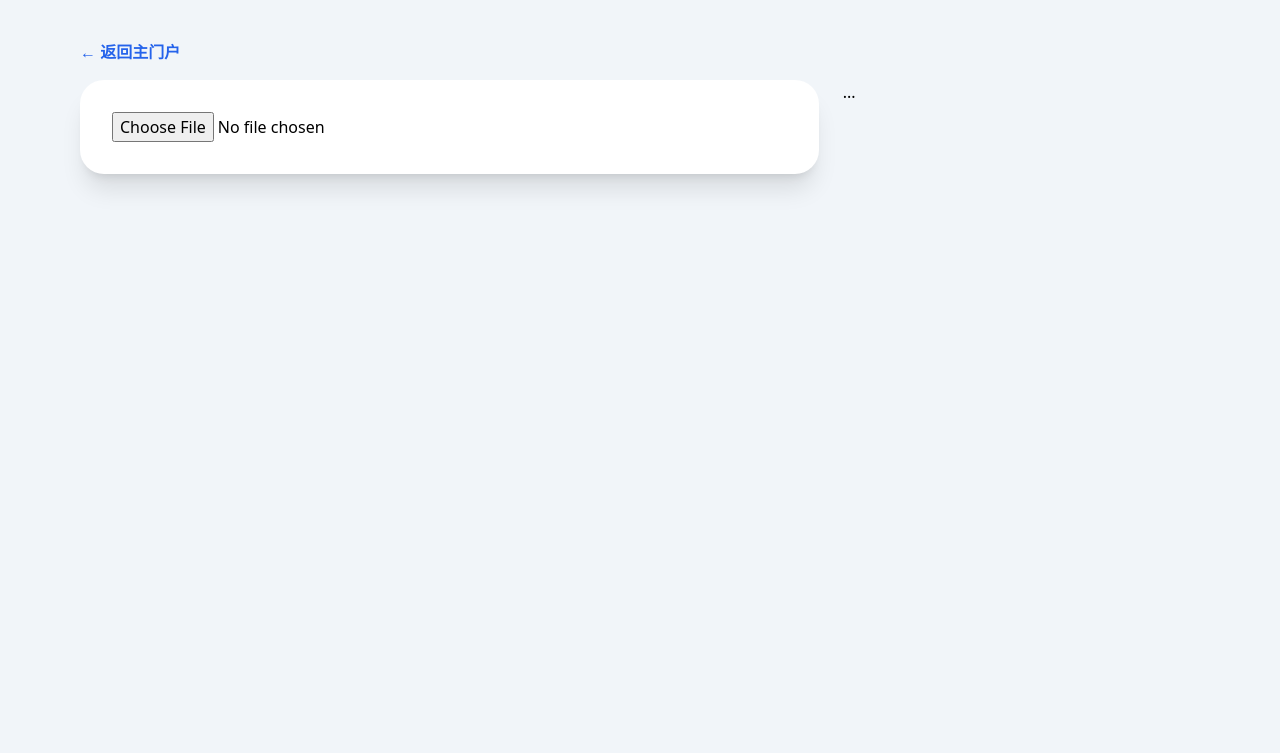
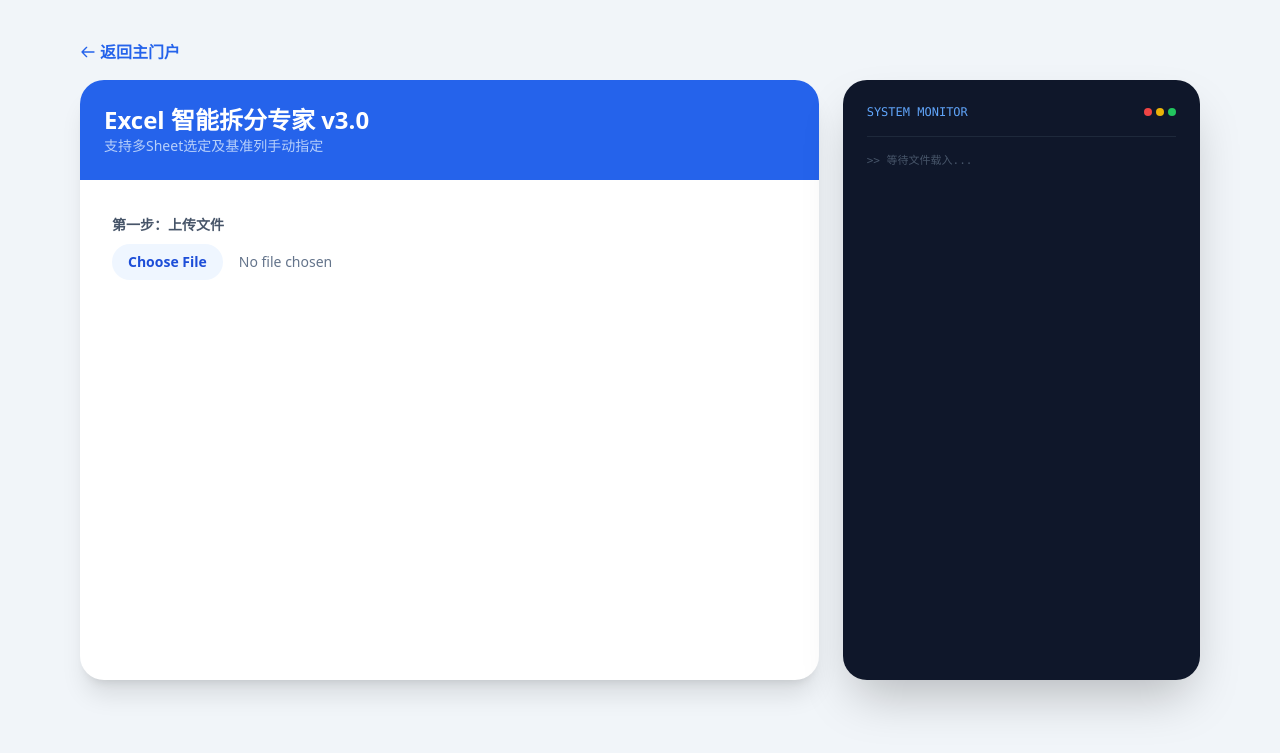
Before and after one commit to wangguoxing99/Excel, a Python web app: template templates/splitter.html in a window 1280 px wide. Shown: the top 753 px of the page. Run offline with Jinja, Linux system fonts and the light colour scheme; the template is opened without the code that fills it, so the values that code supplies are empty; some libraries are stand-ins or nearby versions.

Commit message:
Update splitter.html

```diff
--- a/templates/splitter.html
+++ b/templates/splitter.html
@@ -7,21 +7,80 @@
 </head>
 <body class="bg-slate-100 min-h-screen py-10">
     <div class="max-w-6xl mx-auto px-4 mb-4">
-        <a href="/" class="text-blue-600 hover:underline font-bold">← 返回主门户</a>
+        <a href="/" class="text-blue-600 hover:underline font-bold flex items-center">
+            <svg class="w-4 h-4 mr-1" fill="none" stroke="currentColor" viewBox="0 0 24 24"><path stroke-linecap="round" stroke-linejoin="round" stroke-width="2" d="M10 19l-7-7m0 0l7-7m-7 7h18"></path></svg>
+            返回主门户
+        </a>
     </div>
+
     <div class="max-w-6xl mx-auto px-4 grid grid-cols-1 lg:grid-cols-12 gap-6">
+
         <div class="lg:col-span-8 bg-white rounded-3xl shadow-xl overflow-hidden">
+            <div class="bg-blue-600 p-6">
+                <h1 class="text-2xl font-bold text-white">Excel 智能拆分专家 v3.0</h1>
+                <p class="text-blue-100 text-sm opacity-80">支持多Sheet选定及基准列手动指定</p>
+            </div>
+
             <form id="mainForm" class="p-8 space-y-10">
-                 <input type="file" id="fileInput" name="file" class="block w-full ..." onchange="initFile()">
+                <div class="grid grid-cols-1 md:grid-cols-2 gap-6 items-end">
+                    <div class="space-y-2">
+                        <label class="text-sm font-bold text-slate-600">第一步：上传文件</label>
+                        <input type="file" id="fileInput" name="file" class="block w-full text-sm text-slate-500 file:mr-4 file:py-2 file:px-4 file:rounded-full file:border-0 file:text-sm file:font-semibold file:bg-blue-50 file:text-blue-700 hover:file:bg-blue-100" onchange="initFile()">
+                    </div>
+                    <div id="sheetContainer" class="hidden space-y-2">
+                        <label class="text-sm font-bold text-slate-600">第二步：选择工作表 (Sheet)</label>
+                        <select id="sheetSelect" name="sheet_name" class="w-full p-2 bg-slate-50 border rounded-lg outline-none focus:ring-2 focus:ring-blue-400" onchange="loadSheetInfo()"></select>
+                    </div>
+                </div>
+
+                <div id="dynamicConfig" class="hidden space-y-10 animate-fade-in">
+                    <div class="bg-yellow-50 p-6 rounded-2xl border border-yellow-100">
+                        <label class="block text-slate-800 font-bold mb-4 flex items-center">
+                            <span class="bg-yellow-500 text-white w-5 h-5 rounded-full flex items-center justify-center text-[10px] mr-2">!</span>
+                            第三步：指定【数量基准列】（以此列进行拆分）
+                        </label>
+                        <div id="qtyColGrid" class="flex flex-wrap gap-3"></div>
+                    </div>
+
+                    <div class="space-y-4">
+                        <label class="block text-slate-800 font-bold">第四步：勾选需要保留输出的列 (最多10项)</label>
+                        <div id="colGrid" class="grid grid-cols-2 md:grid-cols-4 gap-2 bg-slate-50 p-4 rounded-xl border"></div>
+                    </div>
+
+                    <div class="space-y-4">
+                        <label class="block text-slate-800 font-bold">第五步：勾选需要【整数拆分】的单位</label>
+                        <div id="unitGrid" class="grid grid-cols-2 md:grid-cols-5 gap-2 bg-green-50 p-4 rounded-xl border border-green-100"></div>
+                    </div>
+
+                    <div class="flex items-center justify-between border-t pt-8">
+                        <div class="w-40">
+                            <label class="block text-xs font-bold text-slate-400 uppercase mb-2">拆分天数</label>
+                            <input type="number" name="days" value="12" class="w-full px-4 py-2 bg-slate-100 rounded-lg font-bold">
+                        </div>
+                        <button type="button" onclick="executeTask()" class="px-10 py-4 bg-blue-600 text-white rounded-2xl font-bold shadow-lg hover:bg-blue-700 transform hover:scale-105 transition-all">执行拆分并导出</button>
+                    </div>
+                </div>
             </form>
         </div>
+
         <div class="lg:col-span-4 space-y-6">
-             <div id="logPanel" class="...">...</div>
+            <div class="bg-slate-900 rounded-3xl p-6 shadow-2xl h-[600px] flex flex-col">
+                <div class="flex items-center justify-between mb-4 border-b border-slate-800 pb-4">
+                    <span class="text-blue-400 font-mono text-xs">SYSTEM MONITOR</span>
+                    <div class="flex space-x-1">
+                        <div class="w-2 h-2 rounded-full bg-red-500"></div>
+                        <div class="w-2 h-2 rounded-full bg-yellow-500"></div>
+                        <div class="w-2 h-2 rounded-full bg-green-500"></div>
+                    </div>
+                </div>
+                <div id="logPanel" class="flex-1 font-mono text-[11px] overflow-y-auto space-y-2 text-slate-400">
+                    <p class="text-slate-600">>> 等待文件载入...</p>
+                </div>
+            </div>
         </div>
     </div>
 
     <script>
-        // ... 原日志函数 ...
         function log(msg, color='text-slate-400') {
             const panel = document.getElementById('logPanel');
             panel.innerHTML += `<p class="${color}">> [${new Date().toLocaleTimeString()}] ${msg}</p>`;
@@ -36,8 +95,10 @@
             const formData = new FormData();
             formData.append('file', file);
 
-            // 【修改点1】 API 路径变更
+            try {
+                // 【关键修复】路径改为 /api/splitter/analyze
                 const resp = await fetch('/api/splitter/analyze', { method: 'POST', body: formData });
+                if (!resp.ok) throw new Error(`HTTP error! status: ${resp.status}`);
                 const data = await resp.json();
 
                 if(data.sheets) {
@@ -45,22 +106,35 @@
                     select.innerHTML = data.sheets.map(s => `<option value="${s}">${s}</option>`).join('');
                     document.getElementById('sheetContainer').classList.remove('hidden');
                     loadSheetInfo();
+                } else if (data.error) {
+                    log("错误: " + data.error, "text-red-500");
+                }
+            } catch (e) {
+                log("上传失败: " + e.message, "text-red-500");
             }
         }
 
         async function loadSheetInfo() {
             const file = document.getElementById('fileInput').files[0];
             const sheetName = document.getElementById('sheetSelect').value;
+            log(`加载工作表: ${sheetName}...`);
 
             const formData = new FormData();
             formData.append('file', file);
             formData.append('sheet_name', sheetName);
 
-            // 【修改点2】 API 路径变更
+            try {
+                // 【关键修复】路径改为 /api/splitter/sheet_info
                 const resp = await fetch('/api/splitter/sheet_info', { method: 'POST', body: formData });
+                if (!resp.ok) throw new Error(`HTTP error! status: ${resp.status}`);
                 const data = await resp.json();
 
-            // ... 渲染逻辑保持不变 ...
+                if (data.error) {
+                    log("读取Sheet失败: " + data.error, "text-red-500");
+                    return;
+                }
+
+                // 渲染数量基准列选择（单选）
                 const qtyGrid = document.getElementById('qtyColGrid');
                 qtyGrid.innerHTML = data.columns.map(c => `
                     <label class="flex items-center px-3 py-2 bg-white border rounded-full cursor-pointer hover:bg-yellow-100 transition-colors">
@@ -69,6 +143,7 @@
                     </label>
                 `).join('');
 
+                // 渲染保留列
                 const colGrid = document.getElementById('colGrid');
                 colGrid.innerHTML = data.columns.map(c => `
                     <label class="flex items-center p-2 hover:bg-blue-50 rounded-lg text-xs cursor-pointer">
@@ -77,6 +152,7 @@
                     </label>
                 `).join('');
 
+                // 渲染单位
                 const unitGrid = document.getElementById('unitGrid');
                 unitGrid.innerHTML = data.units.map(u => `
                     <label class="flex items-center p-2 hover:bg-green-100 rounded-lg text-xs cursor-pointer">
@@ -86,6 +162,10 @@
                 `).join('');
 
                 document.getElementById('dynamicConfig').classList.remove('hidden');
+                log(`解析成功！发现 ${data.columns.length} 列, ${data.units.length} 个唯一单位`, 'text-green-400');
+            } catch (e) {
+                log("获取Sheet信息失败: " + e.message, "text-red-500");
+            }
         }
 
         function limitChecks(el, max) {
@@ -97,8 +177,12 @@
             const form = document.getElementById('mainForm');
             const formData = new FormData(form);
 
-            // 【修改点3】 API 路径变更
+            if(!formData.get('target_qty_col')) { log("错误: 必须指定数量基准列", "text-red-500"); return; }
+            if(document.querySelectorAll('input[name="cols"]:checked').length === 0) { log("错误: 未勾选保留列", "text-red-500"); return; }
+
             log("核心拆分算法启动...", "text-blue-400");
+            try {
+                // 【关键修复】路径改为 /api/splitter/process
                 const resp = await fetch('/api/splitter/process', { method: 'POST', body: formData });
                 if(resp.ok) {
                     const blob = await resp.blob();
@@ -107,9 +191,13 @@
                     a.href = url;
                     a.download = `拆分结果_${Date.now()}.xlsx`;
                     a.click();
-                log("任务完成，已导出。", "text-green-500");
+                    log("任务圆满完成，正在导出数据包。", "text-green-500");
                 } else {
-                log("后端处理异常。", "text-red-500");
+                    const errText = await resp.text();
+                    log("后端处理异常: " + errText, "text-red-500");
+                }
+            } catch (e) {
+                log("请求失败: " + e.message, "text-red-500");
             }
         }
     </script>
```
Lines whose indentation alone changed are shown as unchanged.
